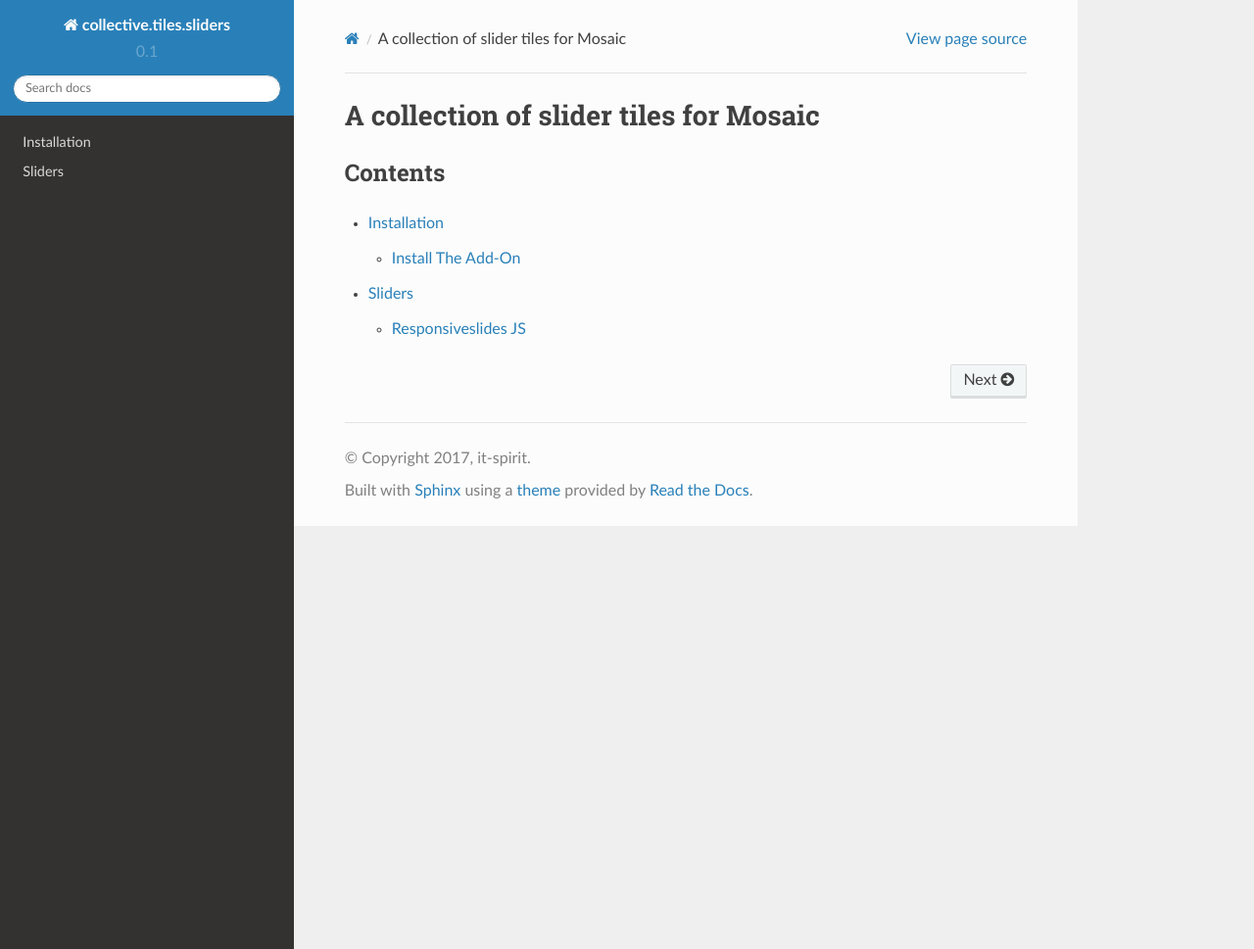
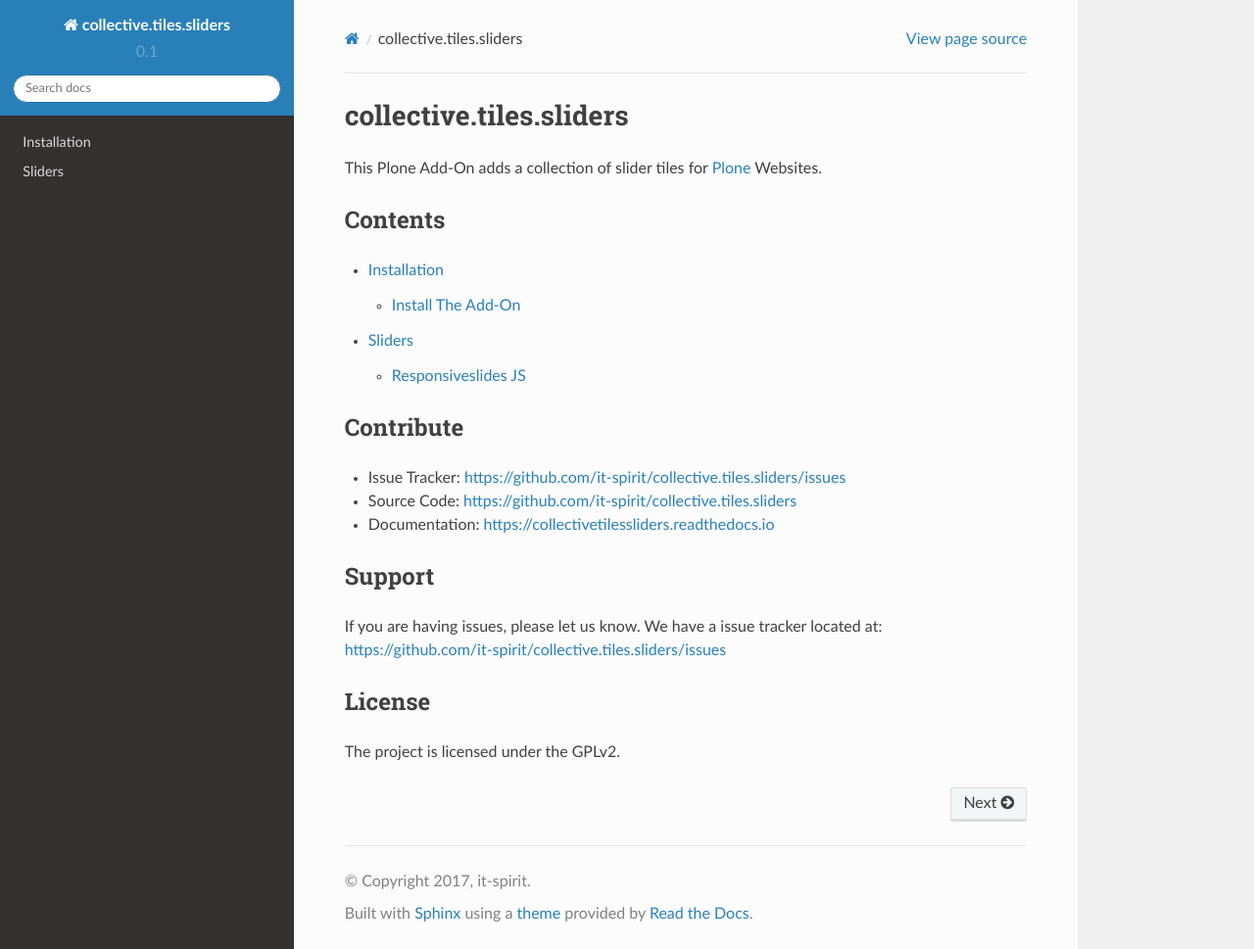
Before and after one commit to it-spirit/collective.tiles.sliders, a Sphinx documentation site: the page built from docs/source/index.rst, in a window 1280 px wide and 969 px high. Shown: the whole window at 98% size. Built offline with Sphinx 7.4.7 and the Read the Docs theme 2.0.0, drawn with Linux system fonts in a browser that asks for light colours.

Commit message:
Update docs index page.

```diff
--- a/docs/source/index.rst
+++ b/docs/source/index.rst
@@ -1,6 +1,8 @@
-=======================================
-A collection of slider tiles for Mosaic
-=======================================
+========================
+collective.tiles.sliders
+========================
+
+This Plone Add-On adds a collection of slider tiles for `Plone <https://plone.org>`_ Websites.
 
 .. only:: html
 
@@ -12,3 +14,24 @@
 
    Installation <install>
    Sliders <sliders/index>
+
+
+Contribute
+==========
+
+- Issue Tracker: https://github.com/it-spirit/collective.tiles.sliders/issues
+- Source Code: https://github.com/it-spirit/collective.tiles.sliders
+- Documentation: https://collectivetilessliders.readthedocs.io
+
+
+Support
+=======
+
+If you are having issues, please let us know.
+We have a issue tracker located at: https://github.com/it-spirit/collective.tiles.sliders/issues
+
+
+License
+=======
+
+The project is licensed under the GPLv2.
```
